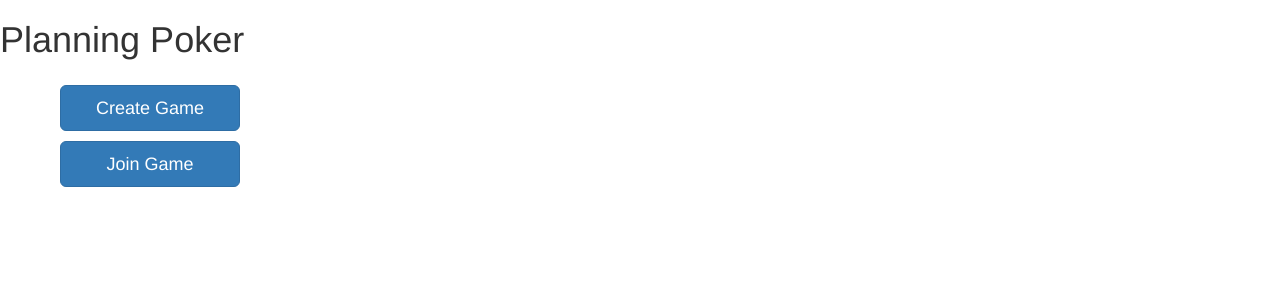
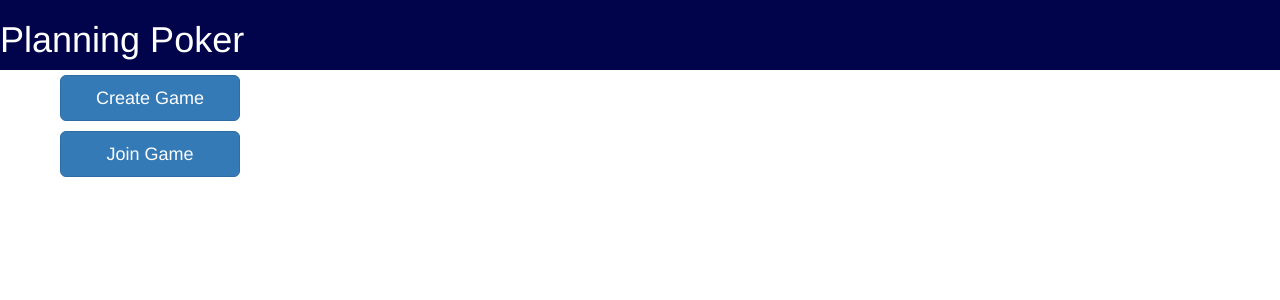
Before and after one commit to richashworth/planningpoker, a React (Create React App) app in the folder ui/: page / in a window 1280 px wide. Shown: the top 300 px of the page. Built offline with nearby package versions, Linux system fonts and the light colour scheme.

Commit message:
Header Styles

```diff
--- a/ui/src/containers/Header.js
+++ b/ui/src/containers/Header.js
@@ -1,5 +1,7 @@
 import React, { Component } from 'react';
 import { connect } from 'react-redux';
+
+import '../styles/Header.css';
 
 class Header extends Component {
 
@@ -9,11 +11,21 @@ class Header extends Component {
           console.log(this.props.playerName)
 
     return (
-        <div>
-          <h1> Planning Poker </h1>
-          <h3> {this.props.sessionId}</h3>
-          <h3> {this.props.playerName}</h3>
-        </div>
+          <table>
+            <tr>
+              <td>
+                <h1> Planning Poker </h1>
+              </td>
+              <td className='game-details'>
+                <tr>
+                  {this.props.sessionId}
+                </tr>
+                <tr>
+                  {this.props.playerName}
+                </tr>
+              </td>
+            </tr>
+          </table>
     );
   }
 }
--- /dev/null
+++ b/ui/src/styles/Header.css
@@ -0,0 +1,12 @@
+# {
+  padding: 50px;
+}
+table {
+  width: 100%;
+  background-color: #01044B;
+  color: white;
+}
+
+.game-details {
+  text-align: right;
+}
```
